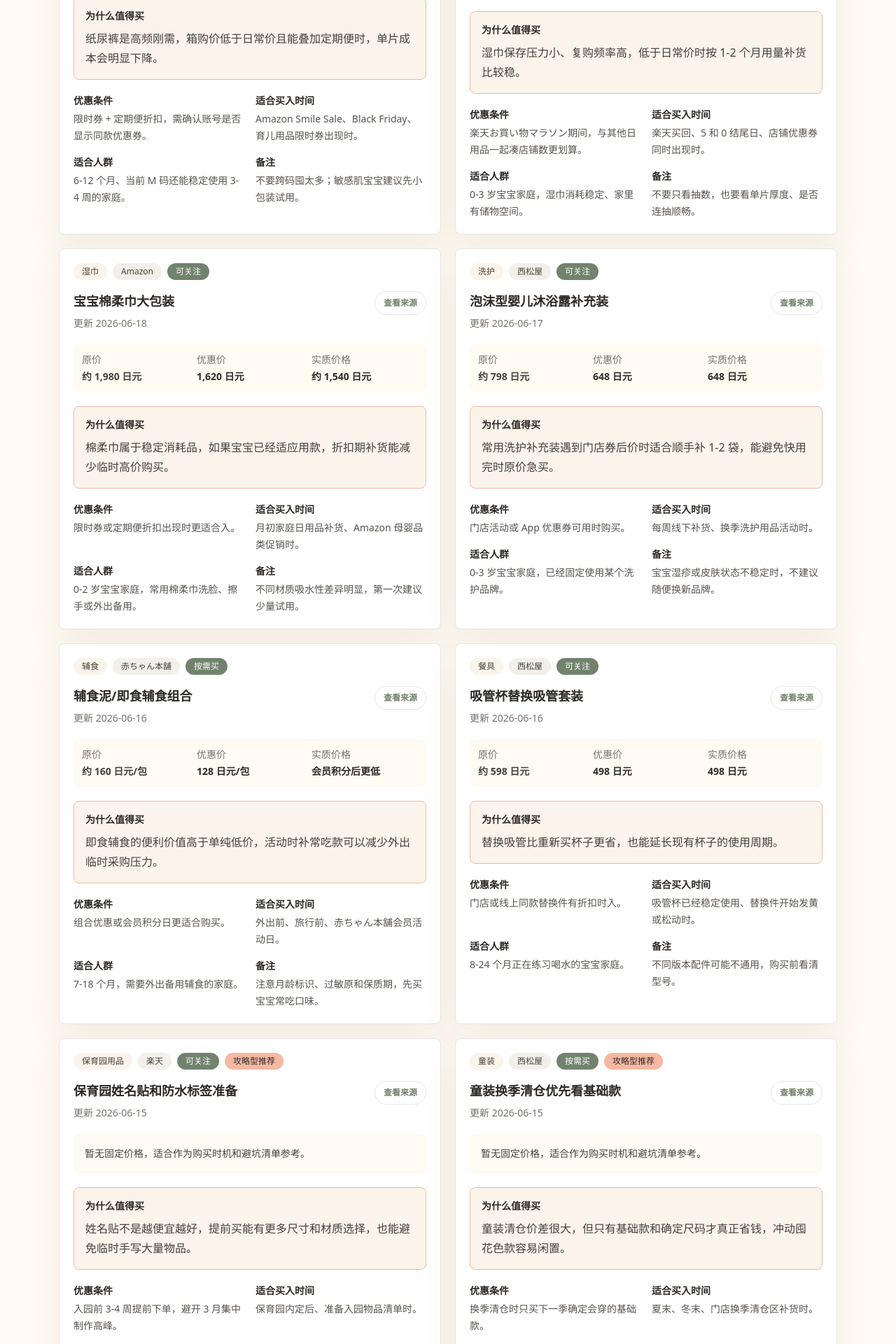
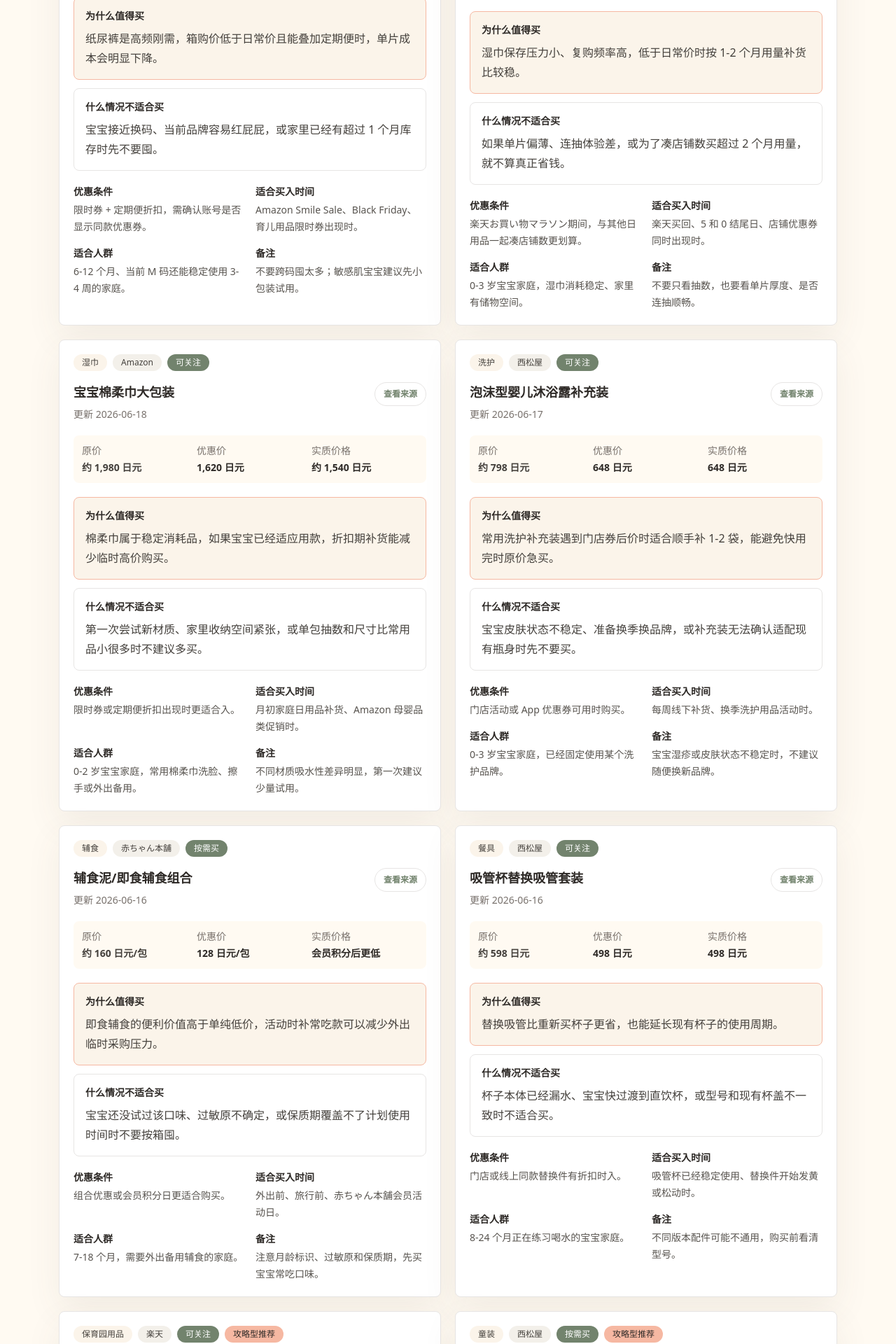
Before and after one commit to fengchuanli/mama-save-jp, a Next.js app: page /deals in a window 1280 px wide. Shown: the part 740-2660 px from the top of the page at 70% size. Built offline with nearby package versions, Linux system fonts and the light colour scheme.

Commit message:
补齐优惠避坑决策信息

```diff
--- a/components/DealCard.tsx
+++ b/components/DealCard.tsx
@@ -64,6 +64,11 @@ export function DealCard({ deal }: { deal: Deal }) {
         <p className="mt-2 leading-7 text-stone-700">{deal.whyWorthBuying}</p>
       </div>
 
+      <div className="mt-3 rounded-lg border border-stone-200 bg-white p-4">
+        <p className="text-sm font-semibold text-ink">什么情况不适合买</p>
+        <p className="mt-2 leading-7 text-stone-700">{deal.skipWhen}</p>
+      </div>
+
       <dl className="mt-5 grid gap-4 text-sm md:grid-cols-2">
         <div>
           <dt className="font-semibold text-ink">优惠条件</dt>
--- a/data/deals.json
+++ b/data/deals.json
@@ -13,6 +13,7 @@
     "note": "不要跨码囤太多；敏感肌宝宝建议先小包装试用。",
     "url": "https://www.amazon.co.jp/",
     "whyWorthBuying": "纸尿裤是高频刚需，箱购价低于日常价且能叠加定期便时，单片成本会明显下降。",
+    "skipWhen": "宝宝接近换码、当前品牌容易红屁屁，或家里已经有超过 1 个月库存时先不要囤。",
     "updatedAt": "2026-06-18",
     "priority": "high"
   },
@@ -30,6 +31,7 @@
     "note": "不要只看抽数，也要看单片厚度、是否连抽顺畅。",
     "url": "https://www.rakuten.co.jp/",
     "whyWorthBuying": "湿巾保存压力小、复购频率高，低于日常价时按 1-2 个月用量补货比较稳。",
+    "skipWhen": "如果单片偏薄、连抽体验差，或为了凑店铺数买超过 2 个月用量，就不算真正省钱。",
     "updatedAt": "2026-06-18",
     "priority": "high"
   },
@@ -47,6 +49,7 @@
     "note": "不同材质吸水性差异明显，第一次建议少量试用。",
     "url": "https://www.amazon.co.jp/",
     "whyWorthBuying": "棉柔巾属于稳定消耗品，如果宝宝已经适应用款，折扣期补货能减少临时高价购买。",
+    "skipWhen": "第一次尝试新材质、家里收纳空间紧张，或单包抽数和尺寸比常用品小很多时不建议多买。",
     "updatedAt": "2026-06-18",
     "priority": "medium"
   },
@@ -64,6 +67,7 @@
     "note": "宝宝湿疹或皮肤状态不稳定时，不建议随便换新品牌。",
     "url": "https://www.24028.jp/",
     "whyWorthBuying": "常用洗护补充装遇到门店券后价时适合顺手补 1-2 袋，能避免快用完时原价急买。",
+    "skipWhen": "宝宝皮肤状态不稳定、准备换季换品牌，或补充装无法确认适配现有瓶身时先不要买。",
     "updatedAt": "2026-06-17",
     "priority": "medium"
   },
@@ -81,6 +85,7 @@
     "note": "注意月龄标识、过敏原和保质期，先买宝宝常吃口味。",
     "url": "https://www.akachan.jp/",
     "whyWorthBuying": "即食辅食的便利价值高于单纯低价，活动时补常吃款可以减少外出临时采购压力。",
+    "skipWhen": "宝宝还没试过该口味、过敏原不确定，或保质期覆盖不了计划使用时间时不要按箱囤。",
     "updatedAt": "2026-06-16",
     "priority": "low"
   },
@@ -98,6 +103,7 @@
     "note": "不同版本配件可能不通用，购买前看清型号。",
     "url": "https://www.24028.jp/",
     "whyWorthBuying": "替换吸管比重新买杯子更省，也能延长现有杯子的使用周期。",
+    "skipWhen": "杯子本体已经漏水、宝宝快过渡到直饮杯，或型号和现有杯盖不一致时不适合买。",
     "updatedAt": "2026-06-16",
     "priority": "medium"
   },
@@ -112,6 +118,7 @@
     "note": "这是攻略型推荐，没有固定价格。重点是提前准备，避免临近入园加急购买。",
     "url": "https://www.rakuten.co.jp/",
     "whyWorthBuying": "姓名贴不是越便宜越好，提前买能有更多尺寸和材质选择，也能避免临时手写大量物品。",
+    "skipWhen": "保育园尚未发正式物品清单，或园方要求手写、指定尺寸和材质时先等清单确认。",
     "updatedAt": "2026-06-15",
     "priority": "medium"
   },
@@ -126,6 +133,7 @@
     "note": "这是攻略型推荐，没有固定价格。鞋子和外套不建议跨太多尺码囤。",
     "url": "https://www.24028.jp/",
     "whyWorthBuying": "童装清仓价差很大，但只有基础款和确定尺码才真正省钱，冲动囤花色款容易闲置。",
+    "skipWhen": "宝宝身高增长很快、季节跨度超过半年，或款式不适合保育园日常清洗时不要为了低价买。",
     "updatedAt": "2026-06-15",
     "priority": "low"
   }
--- a/lib/types.ts
+++ b/lib/types.ts
@@ -12,6 +12,7 @@ export type Deal = {
   note: string;
   url?: string;
   whyWorthBuying: string;
+  skipWhen: string;
   updatedAt: string;
   priority: "high" | "medium" | "low";
 };
```
Also changed, not shown: 1 other file (tests, documents, lock files or other folders).
